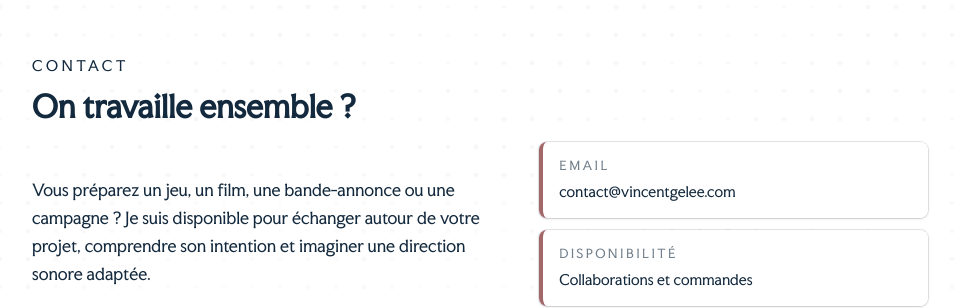
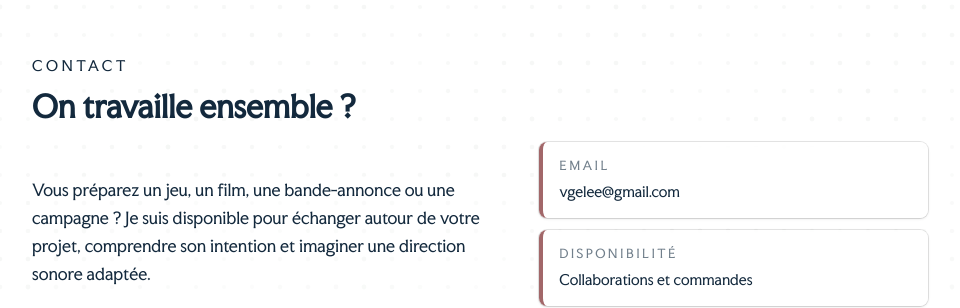
Before and after one commit to HugoLaurent/pipo, a React (Vite) app: page / in a window 1280 px wide. Shown: the part 2531-2839 px from the top of the page, without its empty margins (220-1180 px from the left). Built offline with nearby package versions, Linux system fonts and the light colour scheme.

Commit message:
Update App.jsx

```diff
--- a/src/App.jsx
+++ b/src/App.jsx
@@ -806,7 +806,7 @@ function App() {
               </p>
 
               <a
-                href="mailto:contact@vincentgelee.com"
+                href="mailto:vgelee@gmail.com"
                 className="inline-flex rounded-md bg-[#13293D] px-4 py-2 text-sm font-medium text-white transition-colors hover:bg-[#A26769]"
               >
                 Écrire un message
@@ -815,7 +815,7 @@ function App() {
 
             <div className="grid gap-2 text-sm text-[#13293D] sm:grid-cols-2 md:grid-cols-1 md:gap-3">
               {[
-                ["Email", "contact@vincentgelee.com"],
+                ["Email", "vgelee@gmail.com"],
                 ["Disponibilité", "Collaborations et commandes"],
                 ["Formats", "Jeu vidéo, cinéma, publicité"],
                 ["Basé à", "Paris"],
```
